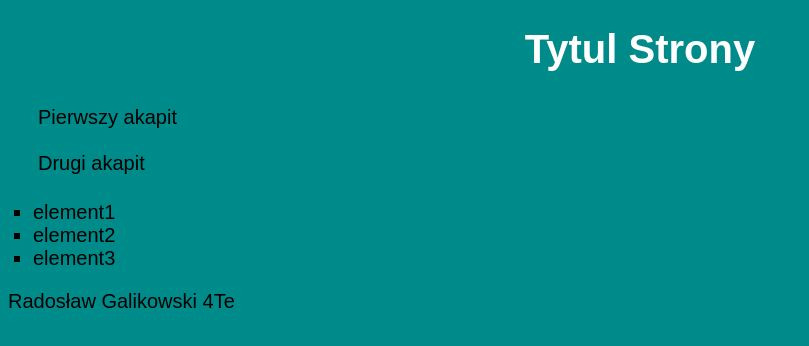
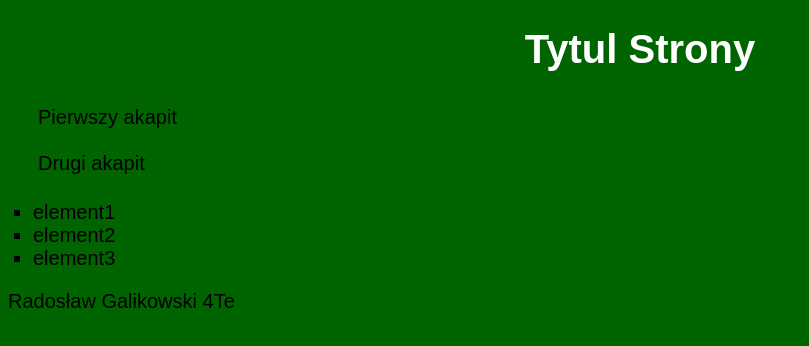
Before and after one commit to Pozi0m/Sprawdzian, a plain HTML site: page sprawdzian_HTML_CSS_Radosław Galikowski/index.html in a window 1280 px wide. Shown: the whole page, without its empty margins (0-809 px from the left). Drawn offline with Linux system fonts and the light colour scheme.

Commit message:
Zmiana kolorow w CSS

```diff
--- a/sprawdzian_HTML_CSS_Radosław Galikowski/styl.css
+++ b/sprawdzian_HTML_CSS_Radosław Galikowski/styl.css
@@ -1,5 +1,5 @@
 body{
-    background-color: darkcyan;
+    background-color: darkgreen;
     font-family: Arial, sans-serif;
     font-size: 20px;
 }
```
